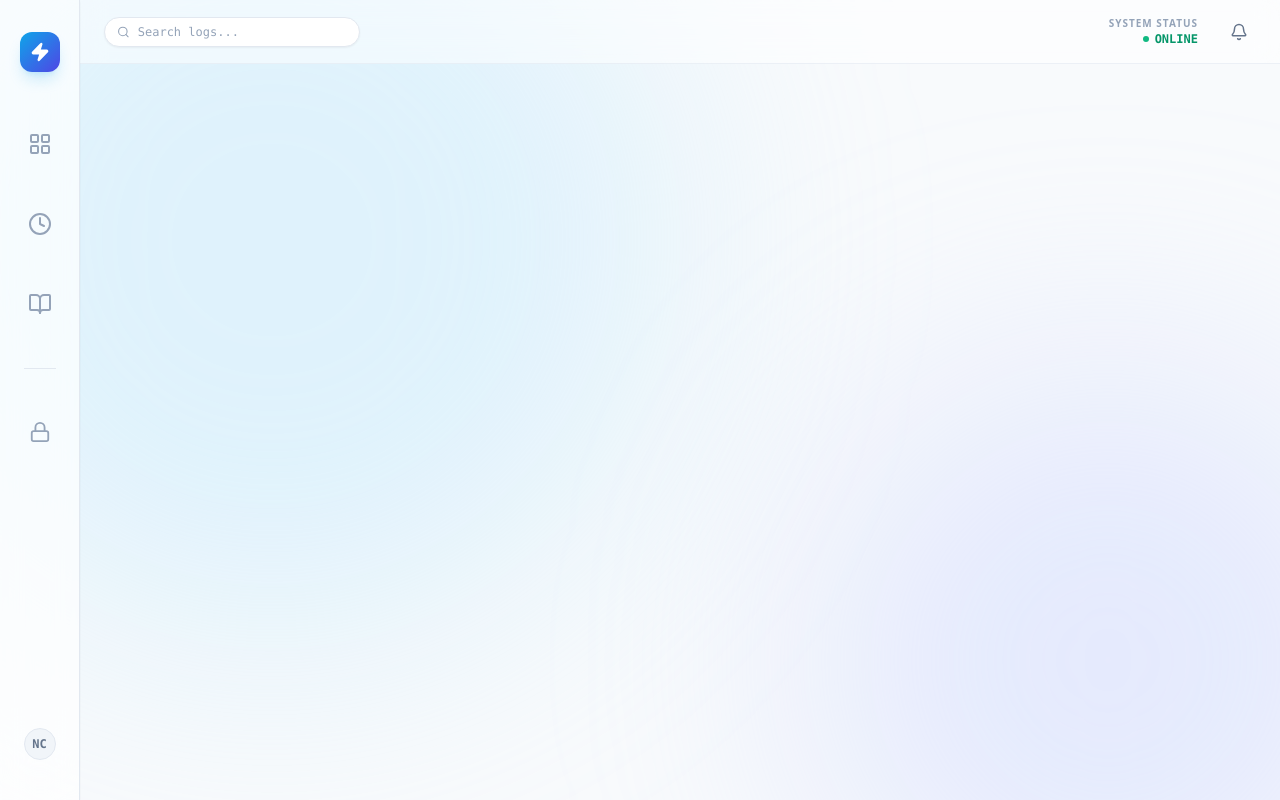
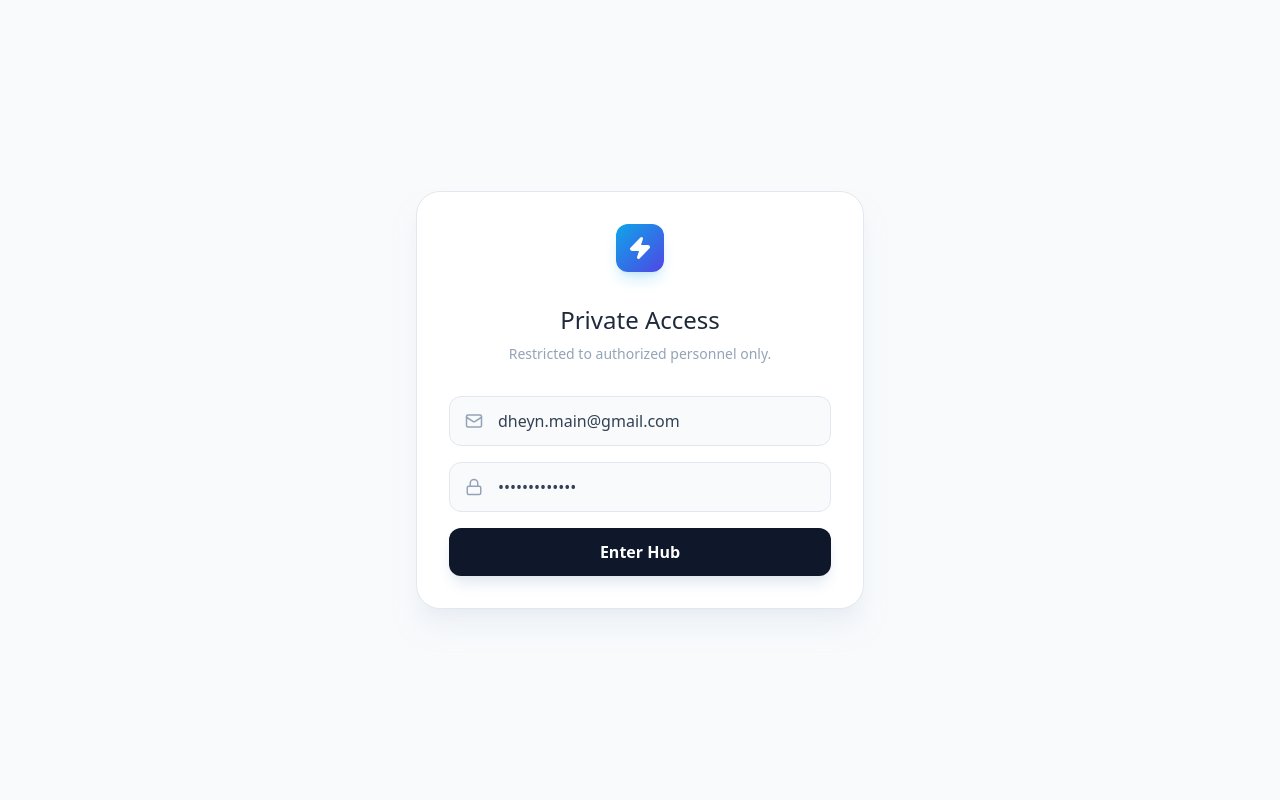
Before and after one commit to Necookie/Necookie-Central-Hub, a React (Vite) app in the folder client/: page /login in a window 1280 px wide. Built offline with nearby package versions, Linux system fonts and the light colour scheme.

Commit message:
added a login feature, admin only

```diff
--- a/client/package.json
+++ b/client/package.json
@@ -10,6 +10,7 @@
     "preview": "vite preview"
   },
   "dependencies": {
+    "@supabase/supabase-js": "^2.93.1",
     "lucide-react": "^0.563.0",
     "react": "^19.2.0",
     "react-dom": "^19.2.0",
--- a/client/src/App.jsx
+++ b/client/src/App.jsx
@@ -1,14 +1,66 @@
-import React from 'react';
-import { BrowserRouter as Router, Routes, Route } from 'react-router-dom';
+import React, { useEffect, useState } from 'react';
+import { BrowserRouter as Router, Routes, Route, Navigate } from 'react-router-dom';
+import { supabase } from './supabaseClient';
 import MainLayout from './components/MainLayout';
+import { Zap } from 'lucide-react';
+
+// Pages
 import Dashboard from './pages/Dashboard';
+import Login from './pages/Login';
 import History from './pages/History';
 import Diary from './pages/Diary';
 import Vault from './pages/Vault';
 
 function App() {
+  const [session, setSession] = useState(null);
+  const [loading, setLoading] = useState(true);
+
+  useEffect(() => {
+    // 1. Setup the listener FIRST (This catches the token exchange)
+    const { data: { subscription } } = supabase.auth.onAuthStateChange((_event, session) => {
+      setSession(session);
+      setLoading(false); // Stop loading only when we get a definitive answer
+    });
+
+    // 2. Check current status
+    // Hack: If there is a hash in the URL, we might be in the middle of a login.
+    // So we don't assume "No Session" yet. We let onAuthStateChange handle it.
+    const isRedirectLink = window.location.hash.includes("access_token");
+
+    if (!isRedirectLink) {
+       supabase.auth.getSession().then(({ data: { session } }) => {
+        if (!session) {
+           // Only stop loading if we definitely aren't waiting for a redirect
+           setLoading(false);
+        }
+      });
+    }
+
+    return () => subscription.unsubscribe();
+  }, []);
+
+  if (loading) {
+    return (
+      <div className="min-h-screen bg-slate-50 flex items-center justify-center">
+        <div className="flex flex-col items-center gap-4">
+           <div className="animate-spin text-sky-500">
+             <Zap size={48} fill="currentColor" />
+           </div>
+           <p className="text-slate-400 text-sm font-mono animate-pulse">Authenticating...</p>
+        </div>
+      </div>
+    );
+  }
+
   return (
     <Router>
+      <Routes>
+        <Route path="/login" element={!session ? <Login /> : <Navigate to="/" />} />
+
+        <Route
+          path="/*"
+          element={
+            session ? (
               <MainLayout>
                 <Routes>
                   <Route path="/" element={<Dashboard />} />
@@ -17,6 +69,12 @@ function App() {
                   <Route path="/vault" element={<Vault />} />
                 </Routes>
               </MainLayout>
+            ) : (
+              <Navigate to="/login" />
+            )
+          }
+        />
+      </Routes>
     </Router>
   );
 }
--- a/client/src/components/dashboard/QuickLog.jsx
+++ b/client/src/components/dashboard/QuickLog.jsx
@@ -1,5 +1,6 @@
 import React, { useState } from 'react';
 import { Send, Activity, Lock, Unlock } from 'lucide-react';
+import { supabase } from '../../supabaseClient'; // Import the client
 
 const Badge = ({ text, onClick }) => (
   <span onClick={onClick} className="px-3 py-1 rounded-full bg-slate-50 border border-slate-200 text-[10px] text-slate-500 font-medium hover:border-sky-300 hover:text-sky-600 hover:bg-sky-50 cursor-pointer transition-all">
@@ -10,62 +11,78 @@ const Badge = ({ text, onClick }) => (
 const QuickLog = () => {
   const [input, setInput] = useState("");
   const [isPrivate, setIsPrivate] = useState(false);
+  const [loading, setLoading] = useState(false);
+
+  const handleLog = async () => {
+    if (!input.trim()) return;
+    setLoading(true);
+
+    try {
+      // 1. Get current user (Supabase requires a user for RLS)
+      const { data: { user } } = await supabase.auth.getUser();
+
+      if (!user) {
+        alert("Please login first! (Auth not setup yet)");
+        setLoading(false);
+        return;
+      }
+
+      // 2. Decide which table to insert into
+      if (isPrivate) {
+        // Insert into Private Vault [cite: 76-77]
+        const { error } = await supabase.from('private_logs').insert([
+          { user_id: user.id, content: input, type: 'thought' }
+        ]);
+        if (error) throw error;
+      } else {
+        // Insert into Public Activity Feed [cite: 70-71]
+        const { error } = await supabase.from('minute_logs').insert([
+          { user_id: user.id, activity: input, is_private: false }
+        ]);
+        if (error) throw error;
+      }
+
+      // 3. Cleanup
+      setInput("");
+      alert(isPrivate ? "Saved to Vault 🔒" : "Logged to Timeline ⚡");
+
+    } catch (error) {
+      console.error("Error logging:", error.message);
+      alert("Error saving log!");
+    } finally {
+      setLoading(false);
+    }
+  };
 
   return (
     <div className={`bg-white border transition-all duration-300 rounded-3xl p-6 relative group overflow-hidden shadow-[0_2px_20px_rgba(0,0,0,0.04)] h-full ${
       isPrivate ? 'border-purple-200 shadow-purple-100' : 'border-slate-200/60'
     }`}>
-      {/* Background Icon */}
-      <div className={`absolute top-0 right-0 p-4 opacity-5 group-hover:opacity-10 transition-opacity ${isPrivate ? 'text-purple-900' : 'text-slate-900'}`}>
-        {isPrivate ? <Lock size={100} /> : <Activity size={100} />}
-      </div>
-
-      <div className="flex justify-between items-start mb-4">
-        <h3 className={`text-xs font-bold uppercase tracking-widest flex items-center gap-2 ${isPrivate ? 'text-purple-500' : 'text-slate-400'}`}>
-          <div className={`w-2 h-2 rounded-full animate-ping ${isPrivate ? 'bg-purple-500' : 'bg-sky-500'}`} />
-          {isPrivate ? 'Private Vault Log' : 'Live Activity Logger'}
-        </h3>
-
-        {/* PRIVACY TOGGLE */}
-        <button
-          onClick={() => setIsPrivate(!isPrivate)}
-          className={`flex items-center gap-1.5 px-3 py-1.5 rounded-full text-[10px] font-bold uppercase tracking-wider transition-all ${
-            isPrivate
-              ? 'bg-purple-100 text-purple-600 hover:bg-purple-200'
-              : 'bg-slate-100 text-slate-500 hover:bg-slate-200'
-          }`}
-        >
-          {isPrivate ? <Lock size={12} /> : <Unlock size={12} />}
-          {isPrivate ? 'Private On' : 'Public'}
-        </button>
-      </div>
+      {/* ... (Keep your existing UI layout) ... */}
 
       <div className="flex gap-3">
         <input
           type="text"
           value={input}
           onChange={(e) => setInput(e.target.value)}
+          onKeyDown={(e) => e.key === 'Enter' && handleLog()} // Allow Enter key
+          disabled={loading}
           placeholder={isPrivate ? "Log thoughts securely..." : "What are you doing right now?"}
           className={`flex-1 bg-slate-50 border rounded-xl px-5 py-4 text-slate-700 placeholder:text-slate-400 focus:outline-none focus:ring-2 transition-all font-mono text-sm ${
-            isPrivate
-              ? 'border-purple-200 focus:border-purple-500 focus:ring-purple-100'
-              : 'border-slate-200 focus:border-sky-500 focus:ring-sky-100'
+            isPrivate ? 'border-purple-200 focus:border-purple-500' : 'border-slate-200 focus:border-sky-500'
           }`}
         />
-        <button className={`p-4 rounded-xl transition-colors shadow-lg flex items-center justify-center text-white ${
-            isPrivate
-              ? 'bg-purple-600 hover:bg-purple-500 shadow-purple-200'
-              : 'bg-sky-600 hover:bg-sky-500 shadow-sky-200'
-        }`}>
+        <button
+          onClick={handleLog}
+          disabled={loading}
+          className={`p-4 rounded-xl transition-colors shadow-lg flex items-center justify-center text-white ${
+            isPrivate ? 'bg-purple-600 hover:bg-purple-500' : 'bg-sky-600 hover:bg-sky-500'
+        } ${loading ? 'opacity-50 cursor-not-allowed' : ''}`}>
           <Send size={20} />
         </button>
       </div>
 
-      <div className="mt-4 flex gap-2">
-        <Badge text="Coding" onClick={() => setInput("Coding ")} />
-        <Badge text="Gaming" onClick={() => setInput("Playing MLBB ")} />
-        <Badge text="Coffee" onClick={() => setInput("Drinking Coffee ")} />
-      </div>
+      {/* ... (Keep your Badges) ... */}
     </div>
   );
 };
--- /dev/null
+++ b/client/src/pages/Login.jsx
@@ -0,0 +1,76 @@
+import React, { useState } from 'react';
+import { supabase } from '../supabaseClient';
+import { Zap, Lock, Mail } from 'lucide-react';
+
+const Login = () => {
+  // Hardcoded defaults for speed
+  const [email, setEmail] = useState('dheyn.main@gmail.com');
+  const [password, setPassword] = useState('@tto20Dm04ca!');
+  const [loading, setLoading] = useState(false);
+
+  const handleLogin = async (e) => {
+    e.preventDefault();
+    setLoading(true);
+
+    // Using Password Auth instead of Magic Link
+    const { data, error } = await supabase.auth.signInWithPassword({
+      email,
+      password,
+    });
+
+    if (error) {
+      alert("Login failed: " + error.message);
+    } else {
+      // Login successful! App.jsx will auto-redirect because session changed
+      console.log("Logged in as:", data.user);
+    }
+    setLoading(false);
+  };
+
+  return (
+    <div className="min-h-screen bg-slate-50 flex flex-col items-center justify-center p-4">
+      <div className="w-full max-w-md bg-white border border-slate-200 rounded-3xl p-8 shadow-xl shadow-slate-200/50">
+
+        <div className="flex justify-center mb-8">
+           <div className="w-12 h-12 bg-gradient-to-br from-sky-500 to-indigo-600 rounded-xl flex items-center justify-center shadow-lg shadow-sky-500/20">
+              <Zap size={24} className="text-white fill-white" />
+           </div>
+        </div>
+
+        <h2 className="text-2xl font-light text-center text-slate-800 mb-2">Private Access</h2>
+        <p className="text-center text-slate-400 text-sm mb-8">Restricted to authorized personnel only.</p>
+
+        <form onSubmit={handleLogin} className="space-y-4">
+          <div className="relative">
+            <Mail className="absolute left-4 top-1/2 -translate-y-1/2 text-slate-400" size={18} />
+            <input
+              type="email"
+              value={email}
+              onChange={(e) => setEmail(e.target.value)}
+              className="w-full bg-slate-50 border border-slate-200 rounded-xl pl-12 pr-4 py-3 text-slate-700 focus:outline-none focus:border-sky-500 transition-colors"
+            />
+          </div>
+
+          <div className="relative">
+            <Lock className="absolute left-4 top-1/2 -translate-y-1/2 text-slate-400" size={18} />
+            <input
+              type="password"
+              value={password}
+              onChange={(e) => setPassword(e.target.value)}
+              className="w-full bg-slate-50 border border-slate-200 rounded-xl pl-12 pr-4 py-3 text-slate-700 focus:outline-none focus:border-sky-500 transition-colors"
+            />
+          </div>
+
+          <button
+            disabled={loading}
+            className="w-full bg-slate-900 hover:bg-slate-800 text-white font-semibold py-3 rounded-xl transition-all shadow-lg shadow-slate-200 disabled:opacity-50"
+          >
+            {loading ? 'Authenticating...' : 'Enter Hub'}
+          </button>
+        </form>
+      </div>
+    </div>
+  );
+};
+
+export default Login;
--- /dev/null
+++ b/client/src/supabaseClient.js
@@ -0,0 +1,6 @@
+import { createClient } from '@supabase/supabase-js';
+
+const supabaseUrl = import.meta.env.VITE_SUPABASE_URL;
+const supabaseAnonKey = import.meta.env.VITE_SUPABASE_ANON_KEY;
+
+export const supabase = createClient(supabaseUrl, supabaseAnonKey);
```
Also changed, not shown: 2 other files (tests, documents, lock files or other folders). Lines whose indentation alone changed are shown as unchanged.
